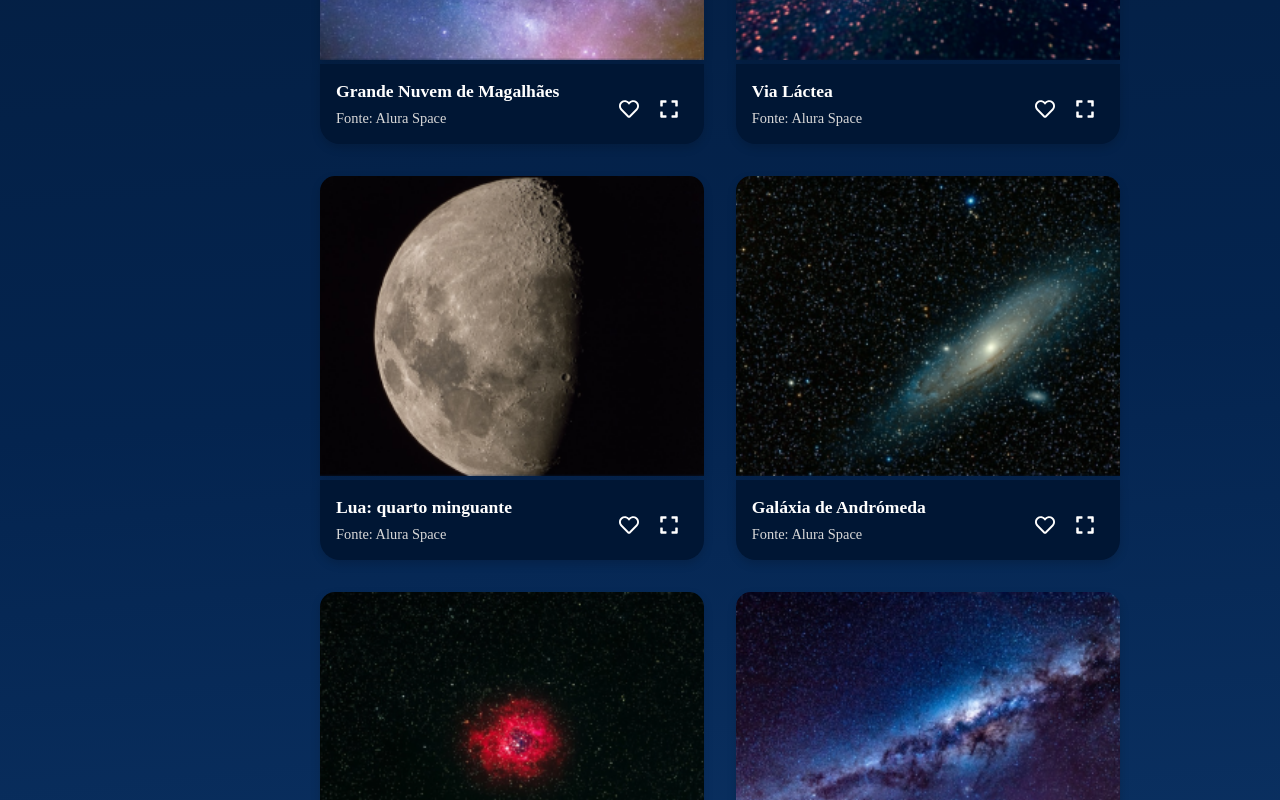
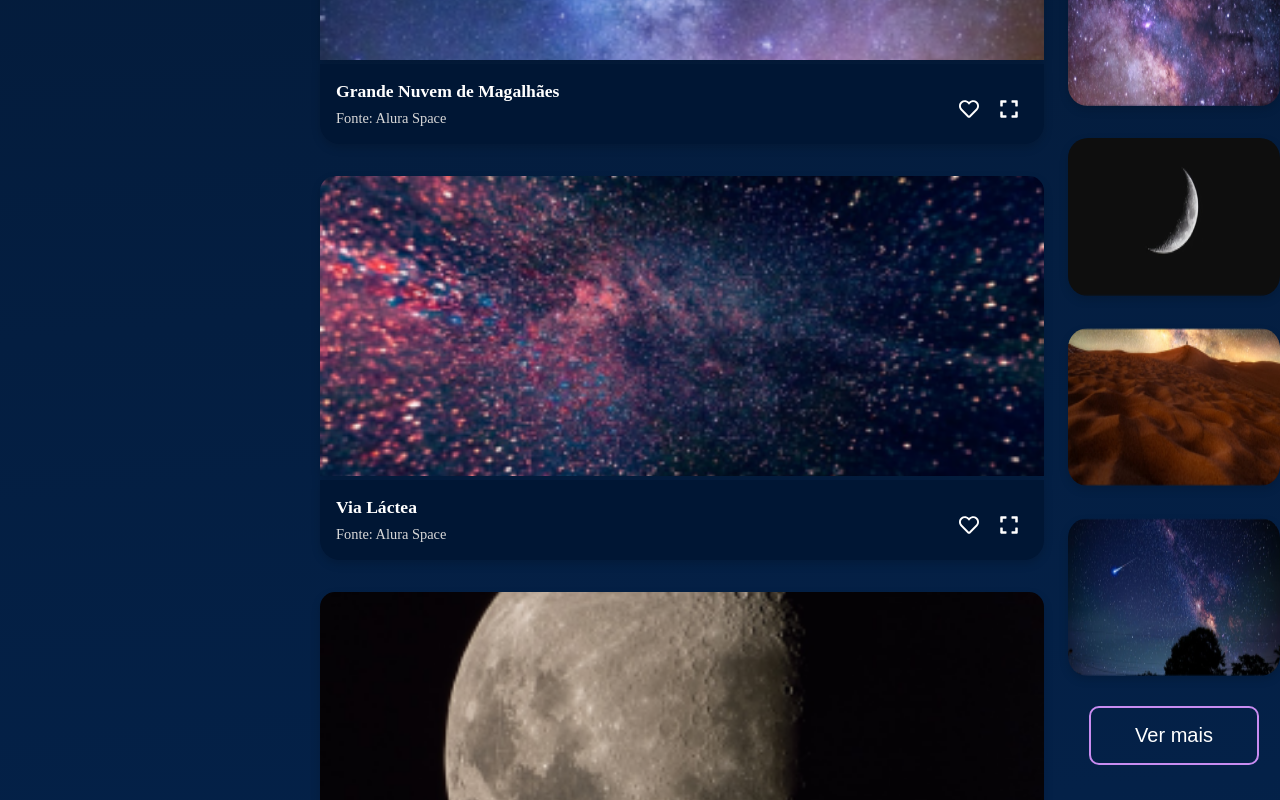
Before and after one commit to danielcoosta1/Space-app, a React (Vite) app: page / in a window 1280 px wide. Shown: the part 960-1760 px from the top of the page. Built offline with nearby package versions, Linux system fonts and the light colour scheme.

Commit message:
estilizando o componente Populares

```diff
--- a/src/components/Galeria/Populares/index.jsx
+++ b/src/components/Galeria/Populares/index.jsx
@@ -1,10 +1,28 @@
-import { ConteinerPrincipal } from "./styles";
+import {
+  ConteinerPrincipal,
+  ConteinerFotos,
+  ImgEstilizada,
+  ButtonEstilizado,
+} from "./styles";
 
+import foto1 from "/imagens/populares/foto-1.png";
+import foto2 from "/imagens/populares/foto-2.png";
+import foto3 from "/imagens/populares/foto-3.png";
+import foto4 from "/imagens/populares/foto-4.png";
+import foto5 from "/imagens/populares/foto-5.png";
 
 const Populares = () => {
   return (
     <ConteinerPrincipal>
       <h1>Populares</h1>
+      <ConteinerFotos>
+        <ImgEstilizada src={foto1} />
+        <ImgEstilizada src={foto2} />
+        <ImgEstilizada src={foto3} />
+        <ImgEstilizada src={foto4} />
+        <ImgEstilizada src={foto5} />
+      </ConteinerFotos>
+      <ButtonEstilizado>Ver mais</ButtonEstilizado>
     </ConteinerPrincipal>
   );
 };
--- a/src/components/Galeria/Populares/styles.js
+++ b/src/components/Galeria/Populares/styles.js
@@ -1,6 +1,11 @@
 import styled from "styled-components";
 
 const ConteinerPrincipal = styled.section`
+
+  display: flex;
+  flex-direction: column;
+  gap: 30px;
+  align-items: center;
 
   h1 {
     font-size: 2rem;
@@ -8,4 +13,37 @@ const ConteinerPrincipal = styled.section`
   }
 `;
 
-export { ConteinerPrincipal };
+const ConteinerFotos = styled.div`
+filter: drop-shadow(0px 4px 4px rgba(0, 0, 0, 0.15));
+display: flex;
+flex-direction: column;
+gap: 2rem;
+
+`;
+
+const ImgEstilizada = styled.img`
+&:hover {
+    transform: translateY(-5px);
+  }
+border-radius: 20px;
+width: 212px;
+height: 158px;
+`;
+
+const ButtonEstilizado = styled.button`
+cursor: pointer;
+
+color: #FFFFFF;
+font-size: 20px;
+border: 2px solid #C98CF1;
+padding: 1rem 1.5rem;
+border-radius: 10px;
+background-color: transparent;
+width: 80%;
+
+&:hover{
+  background: linear-gradient(90deg, #C98CF1 0%, #7B78E5 100%);
+}
+`;
+
+export { ConteinerPrincipal, ConteinerFotos, ImgEstilizada, ButtonEstilizado };
```
